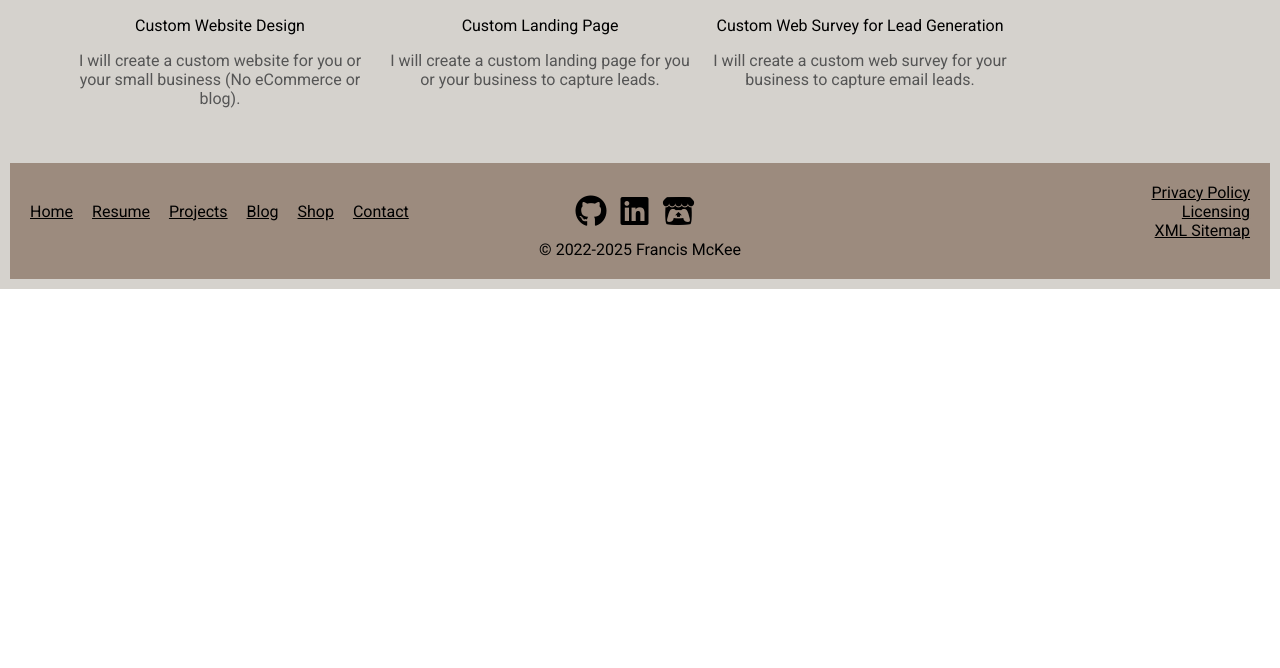
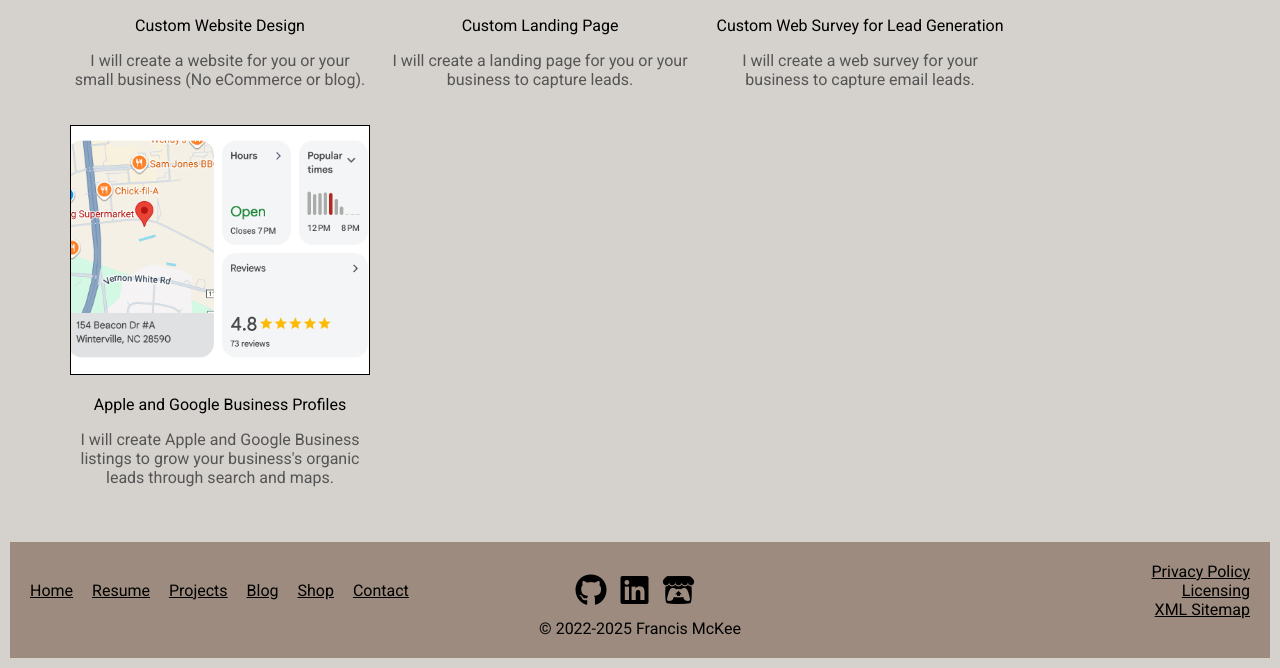
Before and after one commit to Francis-McKee/francis-mckee.github.io, a Jekyll site: the page built from shop.html, in a window 1280 px wide and 900 px high, scrolled down 749 px, cut to the strip 232-900 px from the top of the window. Built offline with Jekyll 4.4.1, drawn with Linux system fonts in a browser that asks for light colours; nearby versions of some CDN libraries; before the commit the page ends 1270 px from its top, so only the background shows below that.

Commit message:
added new service - Business Profile listings

```diff
--- a/shop.html
+++ b/shop.html
@@ -41,7 +41,7 @@ title: Shop
                             <img src="/images/shop/website.png" width="300" height="250" alt="Custom Website Design">
                         </a>
                         <p><a href="https://francismckee.gumroad.com/l/custom-website" target="_blank"> Custom Website Design </a></p>
-                        <p class="description"> I will create a custom website for you or your small business (No eCommerce or blog). </p>
+                        <p class="description"> I will create a website for you or your small business (No eCommerce or blog). </p>
                     </li>
 
                     <li class="service">
@@ -49,7 +49,7 @@ title: Shop
                             <img src="/images/shop/landing-page.png" width="300" height="250" alt="Custom Landing Page">
                         </a>
                         <p><a href="https://francismckee.gumroad.com/l/landing-page" target="_blank"> Custom Landing Page </a></p>
-                        <p class="description"> I will create a custom landing page for you or your business to capture leads. </p>
+                        <p class="description"> I will create a landing page for you or your business to capture leads. </p>
                     </li>
 
                     <li class="service">
@@ -57,7 +57,15 @@ title: Shop
                             <img src="/images/shop/custom-survey.png" width="300" height="250" alt="Custom Web Survey for Lead Generation">
                         </a>
                         <p><a href="https://francismckee.gumroad.com/l/survey-for-lead-generation" target="_blank"> Custom Web Survey for Lead Generation </a></p>
-                        <p class="description"> I will create a custom web survey for your business to capture email leads. </p>
+                        <p class="description"> I will create a web survey for your business to capture email leads. </p>
+                    </li>
+
+                    <li class="service">
+                        <a href="https://francismckee.gumroad.com/l/wpeddb" target="_blank">
+                            <img src="/images/shop/business-profile-listings.png" width="300" height="250" alt="Custom Web Survey for Lead Generation">
+                        </a>
+                        <p><a href="https://francismckee.gumroad.com/l/wpeddb" target="_blank"> Apple and Google Business Profiles </a></p>
+                        <p class="description"> I will create Apple and Google Business listings to grow your business's organic leads through search and maps. </p>
                     </li>
                 </ul>
             </div>
```
Also changed, not shown: images/shop/business-profile-listings.png (added), 1 other file.
